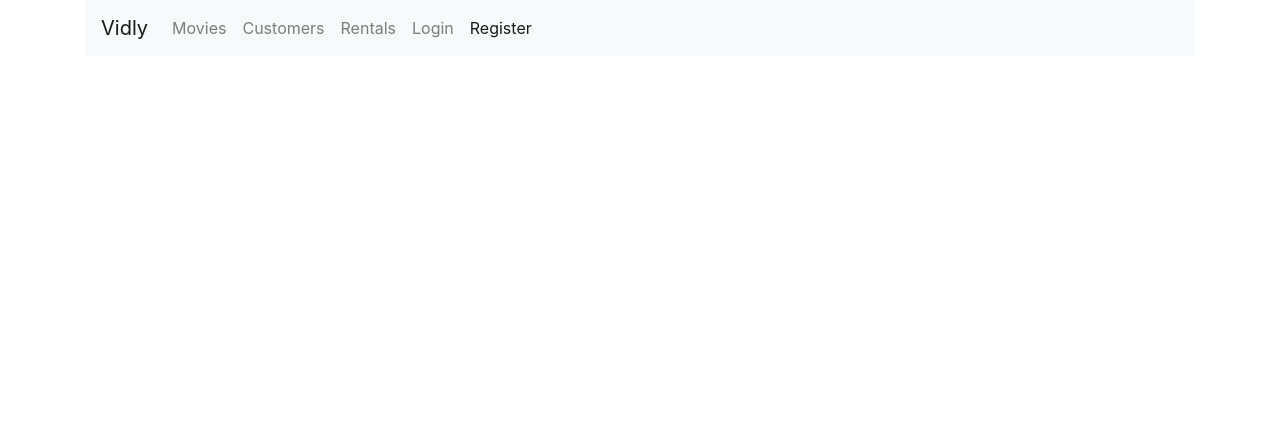
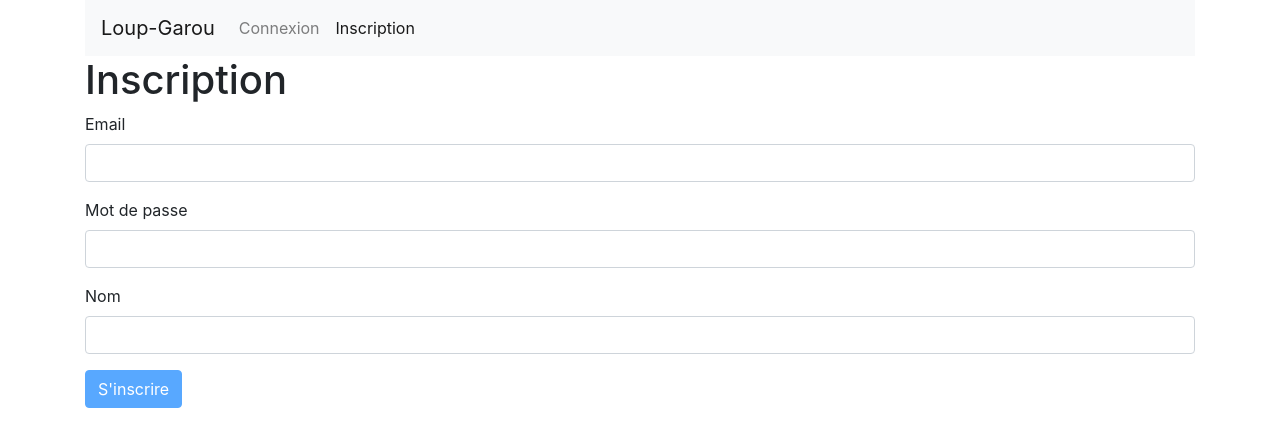
Before and after one commit to Dadagis/loup-garou, a React (Create React App) app: page /register in a window 1280 px wide. Shown: the top 446 px of the page. Built offline with nearby package versions, Linux system fonts and the light colour scheme; the HTML template or start-up script is replaced by a standard one.

Commit message:
customisation register login

```diff
--- a/src/App.js
+++ b/src/App.js
@@ -1,20 +1,34 @@
-import React from "react";
+import React, { Component } from 'react'
 import { Route, Switch, Redirect } from "react-router-dom";
 import "./App.css";
 import NavBar from "./components/navBar";
 import LoginForm from "./components/loginForm";
+import RegisterForm from './components/registerForm';
+import auth from "./services/authService";
 
-function App() {
+class App extends Component {
+  state = {};
+
+  componentDidMount() {
+    const user = auth.getCurrentUser();
+    this.setState({ user });
+  }
+
+  render() {
+    const { user } = this.state;
+
     return (
       <React.Fragment>
         <main className="container">
-        <NavBar />
+          <NavBar user={user} />
           <Switch>
             <Route path="/login" component={LoginForm} />
+            <Route path="/register" component={RegisterForm} />
           </Switch>
         </main>
       </React.Fragment>
     );
+  }
 }
 
 export default App;
--- a/src/components/loginForm.jsx
+++ b/src/components/loginForm.jsx
@@ -6,30 +6,31 @@ import auth from "../services/authService";
 
 class LoginForm extends Form {
   state = {
-    data: { username: "", password: "" },
+    data: { email: "", password: "" },
     errors: {}
   };
 
   schema = {
-    username: Joi.string()
+    email: Joi.string()
       .required()
-      .label("Username"),
+      .email()
+      .label("Email"),
     password: Joi.string()
       .required()
-      .label("Password")
+      .label("Mot de passe")
   };
 
   doSubmit = async () => {
     try {
       const { data } = this.state;
-      await auth.login(data.username, data.password);
+      await auth.login(data.email, data.password);
 
       const { state } = this.props.location;
       window.location = state ? state.from.pathname : "/";
     } catch (ex) {
       if (ex.response && ex.response.status === 400) {
         const errors = { ...this.state.errors };
-        errors.username = ex.response.data;
+        errors.email = ex.response.data;
         this.setState({ errors });
       }
     }
@@ -40,11 +41,11 @@ class LoginForm extends Form {
 
     return (
       <div>
-        <h1>Login</h1>
+        <h1>Connexion</h1>
         <form onSubmit={this.handleSubmit}>
-          {this.renderInput("username", "Username")}
-          {this.renderInput("password", "Password", "password")}
-          {this.renderButton("Login")}
+          {this.renderInput("email", "Email")}
+          {this.renderInput("password", "Mot de passe", "password")}
+          {this.renderButton("Se connecter")}
         </form>
       </div>
     );
--- a/src/components/navBar.jsx
+++ b/src/components/navBar.jsx
@@ -5,7 +5,7 @@ const NavBar = ({ user }) => {
   return (
     <nav className="navbar navbar-expand-lg navbar-light bg-light">
       <Link className="navbar-brand" to="/">
-        Vidly
+        Loup-Garou
       </Link>
       <button
         className="navbar-toggler"
@@ -20,22 +20,16 @@ const NavBar = ({ user }) => {
       </button>
       <div className="collapse navbar-collapse" id="navbarNavAltMarkup">
         <div className="navbar-nav">
-          <NavLink className="nav-item nav-link" to="/movies">
-            Movies
-          </NavLink>
-          <NavLink className="nav-item nav-link" to="/customers">
-            Customers
-          </NavLink>
-          <NavLink className="nav-item nav-link" to="/rentals">
-            Rentals
-          </NavLink>
+          {/* <NavLink className="nav-item nav-link" to="/movies">
+            Parties
+          </NavLink> */}
           {!user && (
             <React.Fragment>
               <NavLink className="nav-item nav-link" to="/login">
-                Login
+                Connexion
               </NavLink>
               <NavLink className="nav-item nav-link" to="/register">
-                Register
+                Inscription
               </NavLink>
             </React.Fragment>
           )}
--- a/src/components/registerForm.jsx
+++ b/src/components/registerForm.jsx
@@ -6,22 +6,22 @@ import auth from "../services/authService";
 
 class RegisterForm extends Form {
   state = {
-    data: { username: "", password: "", name: "" },
+    data: { email: "", password: "", name: "" },
     errors: {}
   };
 
   schema = {
-    username: Joi.string()
+    email: Joi.string()
       .required()
       .email()
-      .label("Username"),
+      .label("Email"),
     password: Joi.string()
       .required()
       .min(5)
-      .label("Password"),
+      .label("Mot de passe"),
     name: Joi.string()
       .required()
-      .label("Name")
+      .label("Nom")
   };
 
   doSubmit = async () => {
@@ -32,7 +32,7 @@ class RegisterForm extends Form {
     } catch (ex) {
       if (ex.response && ex.response.status === 400) {
         const errors = { ...this.state.errors };
-        errors.username = ex.response.data;
+        errors.email = ex.response.data;
         this.setState({ errors });
       }
     }
@@ -41,12 +41,12 @@ class RegisterForm extends Form {
   render() {
     return (
       <div>
-        <h1>Register</h1>
+        <h1>Inscription</h1>
         <form onSubmit={this.handleSubmit}>
-          {this.renderInput("username", "Username")}
-          {this.renderInput("password", "Password", "password")}
-          {this.renderInput("name", "Name")}
-          {this.renderButton("Register")}
+          {this.renderInput("email", "Email")}
+          {this.renderInput("password", "Mot de passe", "password")}
+          {this.renderInput("name", "Nom")}
+          {this.renderButton("S'inscrire")}
         </form>
       </div>
     );
--- a/src/services/userService.js
+++ b/src/services/userService.js
@@ -1,11 +1,12 @@
 import http from "./httpService";
-import { apiUrl } from "../config.json";
+//import { apiUrl } from "../config.json";
 
-const apiEndpoint = apiUrl + "/users";
+//const apiEndpoint = apiUrl + "/users";
+const apiEndpoint = "http://localhost:4000/api/users/";
 
 export function register(user) {
   return http.post(apiEndpoint, {
-    email: user.username,
+    email: user.email,
     password: user.password,
     name: user.name
   });
```
Lines whose indentation alone changed are shown as unchanged.
